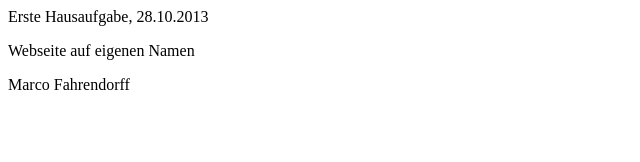
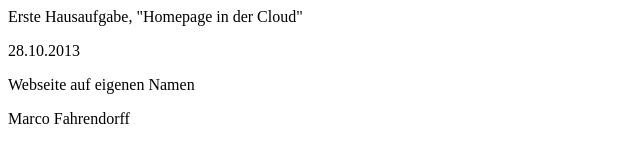
Before and after one commit to canonball/firstwebapp, a plain HTML site: page index.html in a window 1280 px wide. Shown: the whole page, without its empty margins (0-640 px from the left). Drawn offline with Linux system fonts and the light colour scheme.

Commit message:
Drittes update Sonntag

```diff
--- a/index.html
+++ b/index.html
@@ -1,4 +1,6 @@
-<p>Erste Hausaufgabe, 28.10.2013</p>
+<p>Erste Hausaufgabe, "Homepage in der Cloud"</p>
+<p></p>
+<p>28.10.2013</p>
 <p></p>
 <p>Webseite auf eigenen Namen</p>
 <p></p>
```
